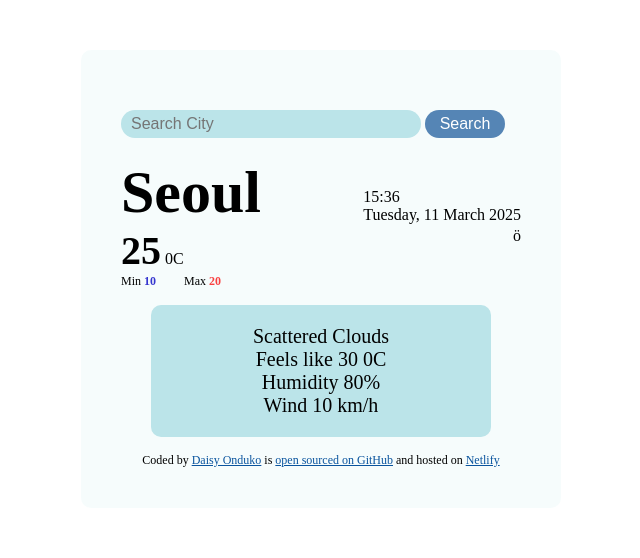
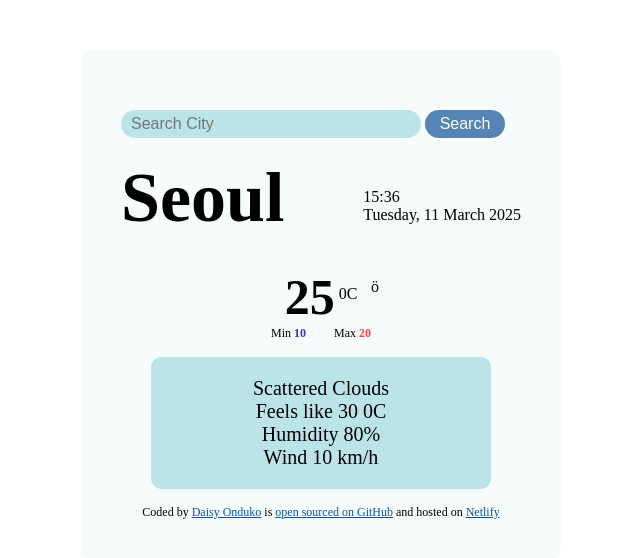
Before and after one commit to Onduko/Shecodes-Challenge, a plain HTML site: page index.html in a window 1280 px wide. Shown: the whole page, without its empty margins (319-959 px from the left). Drawn offline with Linux system fonts and the light colour scheme.

Commit message:
Formated CSS

```diff
--- a/src/style.css
+++ b/src/style.css
@@ -29,9 +29,10 @@ header {
   display: flex;
   flex-direction: 1p 1p;
   justify-content: space-between;
+  margin-bottom: 30px;
 }
 header .city {
-  font-size: 60px;
+  font-size: 70px;
   font-weight: 800;
 }
 header .now {
@@ -40,11 +41,17 @@ header .now {
 .tempDisplay {
   display: flex;
   flex-direction: 1p 1p;
-  justify-content: space-between;
+  text-align: center;
+  width: 100px;
+  margin: 0 auto;
 }
 .temperature .tempNow {
-  font-size: 40px;
+  font-size: 50px;
   font-weight: 800;
+}
+.temperature .units {
+  position: relative;
+  top: -15px;
 }
 .temperature .minMax {
   width: 100px;
@@ -62,6 +69,9 @@ header .now {
 .max .temp {
   color: rgba(249, 42, 42, 0.897);
 }
+.icon {
+  margin-top: 10px;
+}
 .details {
   width: 300px;
   text-align: center;
```
